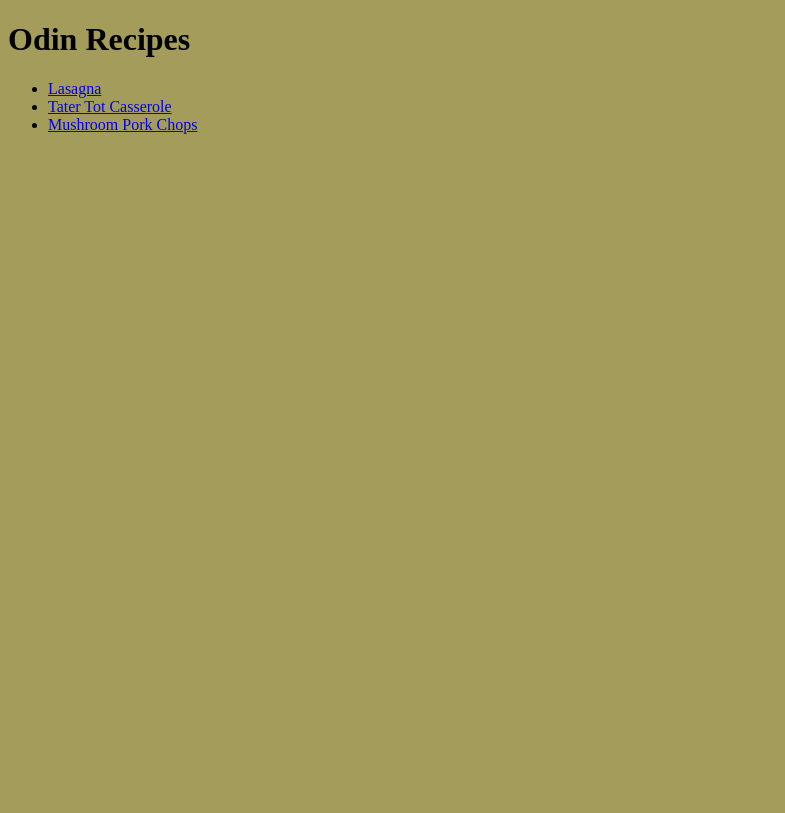
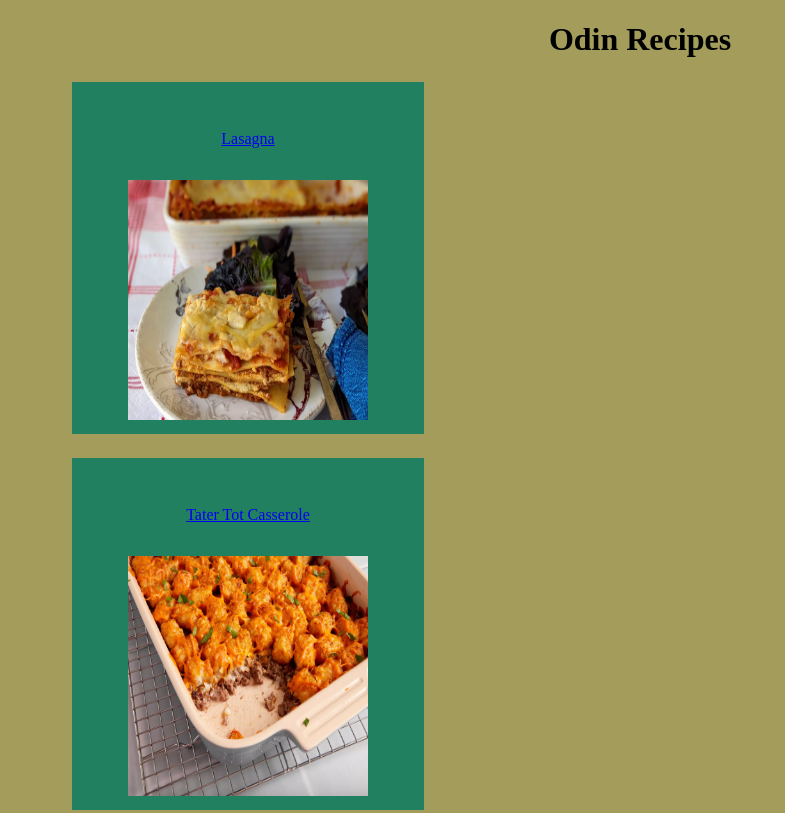
Before and after one commit to lephos0/odin-recipes, a plain HTML site: page index.html in a window 1280 px wide. Shown: the top 813 px of the page, without its empty margins (0-785 px from the left). Drawn offline with Linux system fonts and the light colour scheme.

Commit message:
Modify index.html and style.css for some styling

```diff
--- a/index.html
+++ b/index.html
@@ -9,11 +9,26 @@
 </head>
 
 <body>
-    <h1>Odin Recipes</h1>
-    <ul>
-        <li><a href="./recipes/lasagna.html">Lasagna</a></li>
-        <li><a href="./recipes/taterTotCasserole.html">Tater Tot Casserole</a></li>
-        <li><a href="./recipes/mushroomPorkChops.html">Mushroom Pork Chops</a></li>
+        <h1 id="header">Odin Recipes</h1>
+
+    <ul class="no-bullet-points">
+        <li>
+            <div class="recipe-card">
+                <a href="./recipes/lasagna.html">Lasagna</a>
+                <img src="./images/lasagna.jpg" alt="Delicious lasagna sitting on a plate">
+            </div>
+        <li>
+            <div class="recipe-card">
+                <a href="./recipes/taterTotCasserole.html">Tater Tot Casserole</a>
+                <img src="./images/taterTotCasserole.jpg" lt="Tater tot casserole baked in a pan with a square serving removed">
+            </div>
+        </li>
+        <li>
+            <div class="recipe-card">
+                <a href="./recipes/mushroomPorkChops.html">Mushroom Pork Chops</a>
+                <img src="./images/mushroomPorkChops.jpg" alt="Moist pork chops slathered in creamy mushroom and garnished with purple flowers and parsley">
+            </div>
+        </li>
     </ul>
 </body>
 
--- a/style.css
+++ b/style.css
@@ -1,9 +1,34 @@
-* {
+body {
     background-color:rgb(163, 156, 90);
 }
 
+#header {
+    text-align: center;
+}
+
+.no-bullet-points {
+    list-style:none;
+}
+
+a {
+    display:block;
+    text-align: center;
+}
+
+.recipe-card {
+    text-align: center;
+    background-color:rgb(33, 128, 96);
+    height: 18rem;
+    width: 18rem;
+    padding: 2rem;
+    margin: 1.5rem;
+}
+
 img {
-    height: 20rem;
-    width: 20rem;
-    align-items: center;
+    height: 15rem;
+    width: 15rem;
 }
+
+.recipe-card > * {
+    margin:1rem;
+}
```
